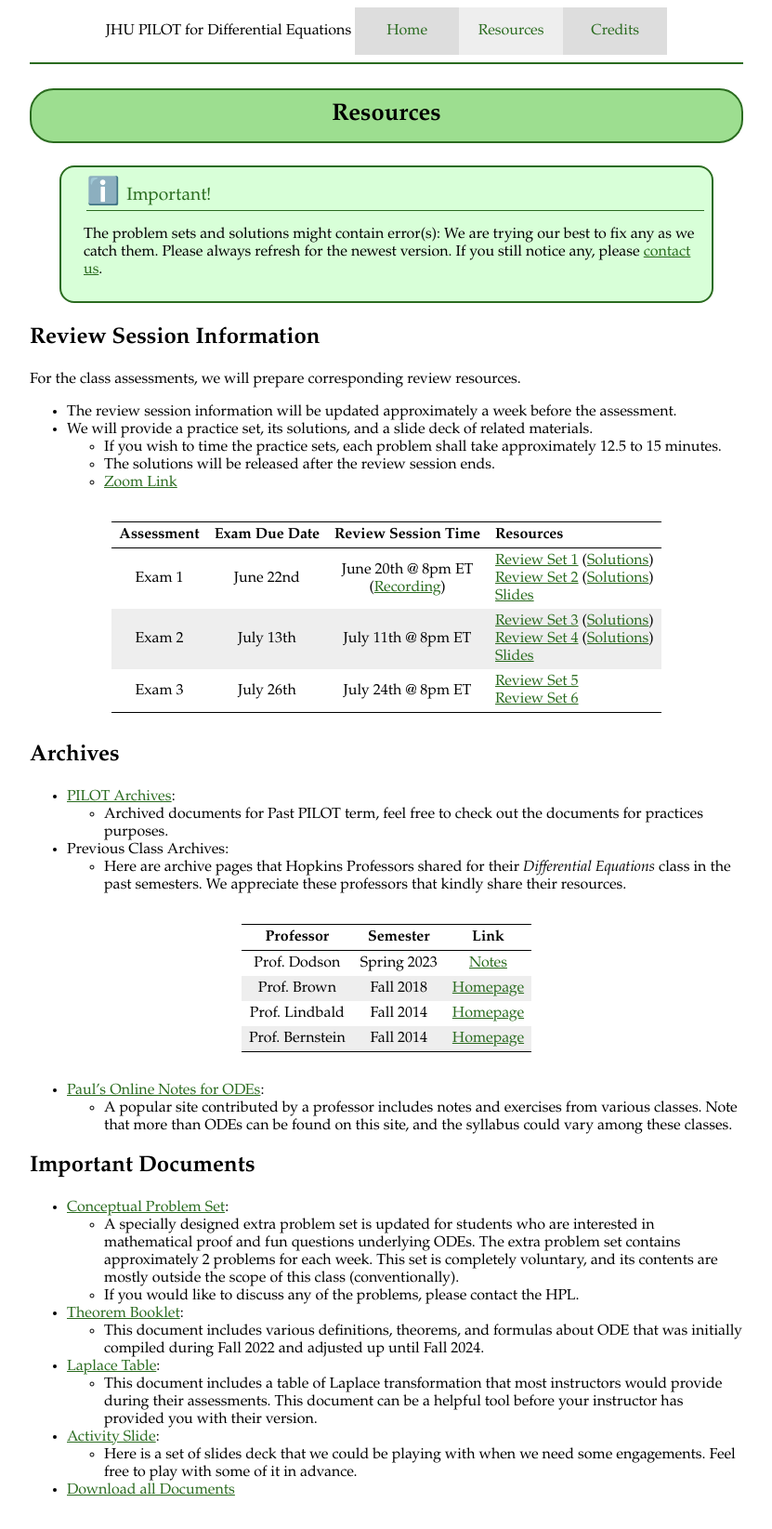
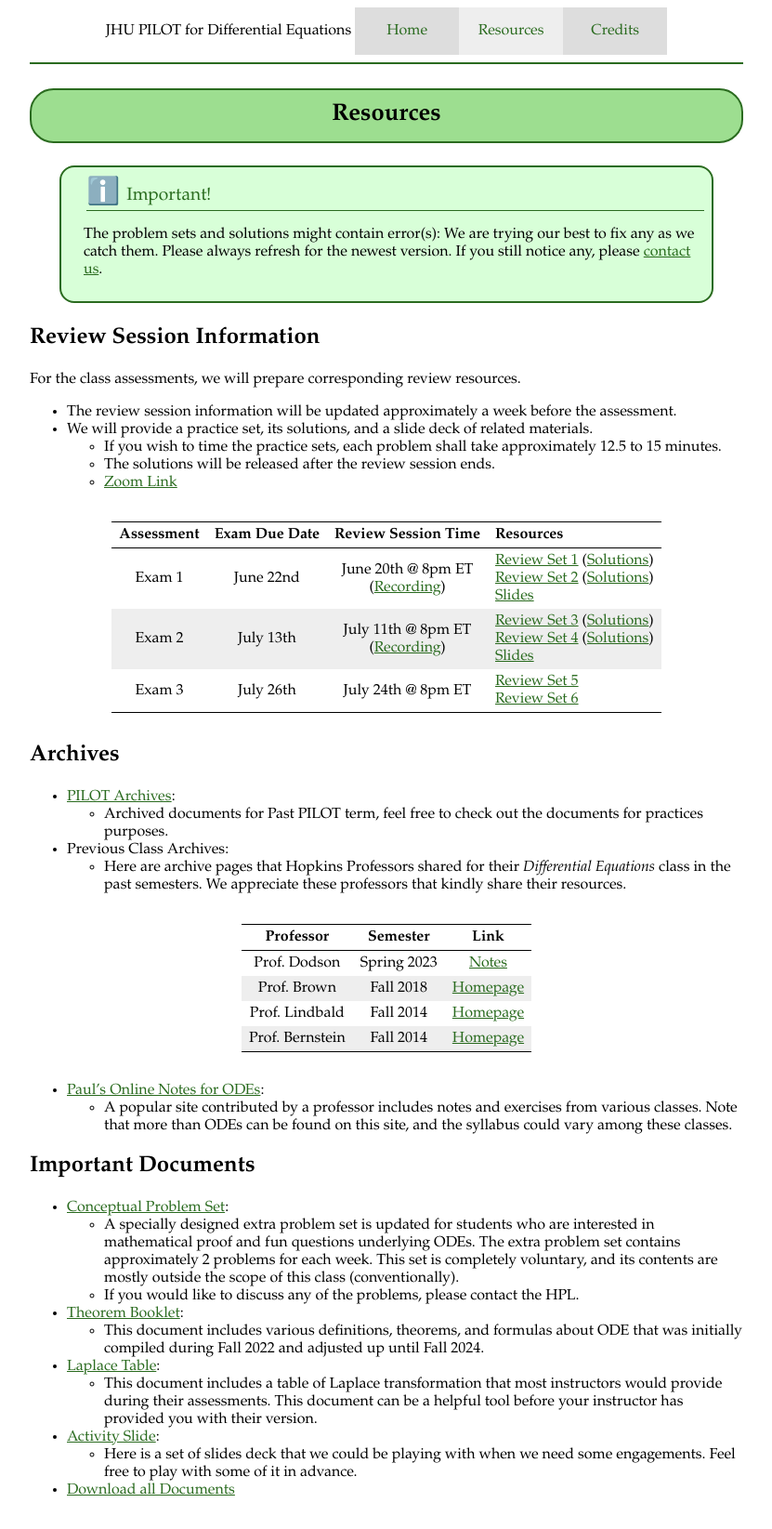
Before and after one commit to JHU-ODE-PILOT/SU25, a Jekyll site: the page built from resources.md, in a window 1280 px wide. Shown: the whole page at 93% size, without its empty margins (224-1055 px from the left). Built offline with Jekyll 4.4.1, drawn with Linux system fonts in a browser that asks for light colours.

Commit message:
added recording for review sessions 2

```diff
--- a/resources.md
+++ b/resources.md
@@ -23,7 +23,7 @@ For the class assessments, we will prepare corresponding review resources.
 | Assessment | Exam Due Date | Review Session Time | Resources |
 |:----------:|:---------:|:-------------------:|:----------|
 | Exam 1 | June 22nd | June 20th @ 8pm ET <br> ([Recording](https://youtu.be/Muc4yEnJ7II)) | [Review Set 1](/PSets/Exam_1-PS1.pdf) ([Solutions](/PSets/Exam_1-PS1-solutions.pdf)) <br> [Review Set 2](/PSets/Exam_1-PS2.pdf) ([Solutions](/PSets/Exam_1-PS2-solutions.pdf)) <br> [Slides](/PSets/Exam_1-Slides.pdf)|
-| Exam 2 | July 13th | July 11th @ 8pm ET | [Review Set 3](/PSets/Exam_2-PS3.pdf) ([Solutions](/PSets/Exam_2-PS3-solutions.pdf)) <br> [Review Set 4](/PSets/Exam_2-PS4.pdf) ([Solutions](/PSets/Exam_2-PS4-solutions.pdf)) <br> [Slides](/PSets/Exam_2-Slides.pdf)|
+| Exam 2 | July 13th | July 11th @ 8pm ET <br> ([Recording](https://youtu.be/gVZGQhSWY98)) | [Review Set 3](/PSets/Exam_2-PS3.pdf) ([Solutions](/PSets/Exam_2-PS3-solutions.pdf)) <br> [Review Set 4](/PSets/Exam_2-PS4.pdf) ([Solutions](/PSets/Exam_2-PS4-solutions.pdf)) <br> [Slides](/PSets/Exam_2-Slides.pdf)|
 | Exam 3 | July 26th | July 24th @ 8pm ET | [Review Set 5](/PSets/Exam_3-PS5.pdf) <br> [Review Set 6](/PSets/Exam_3-PS6.pdf) |
 
 
```
